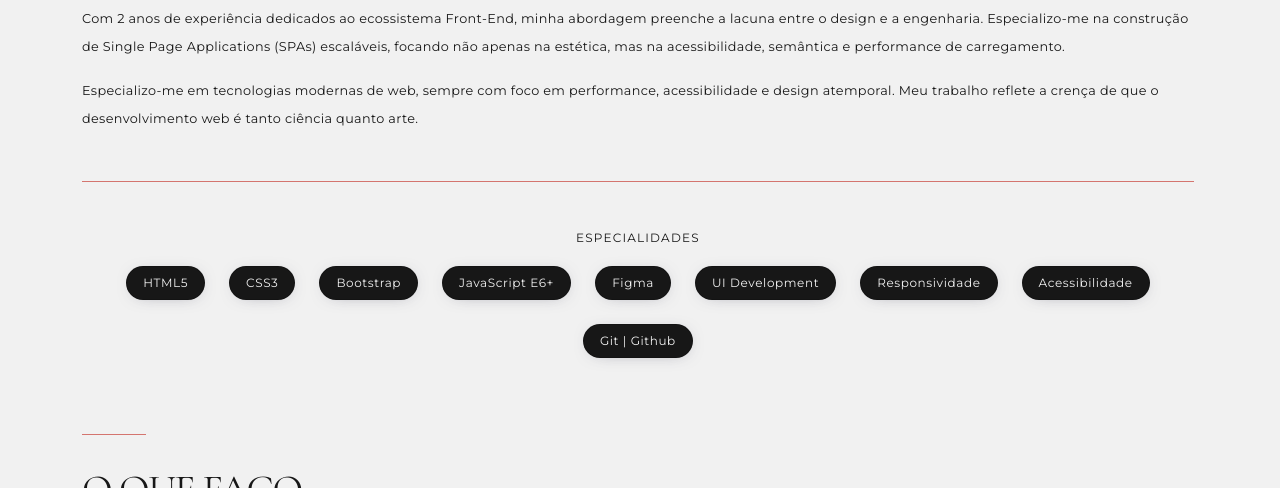
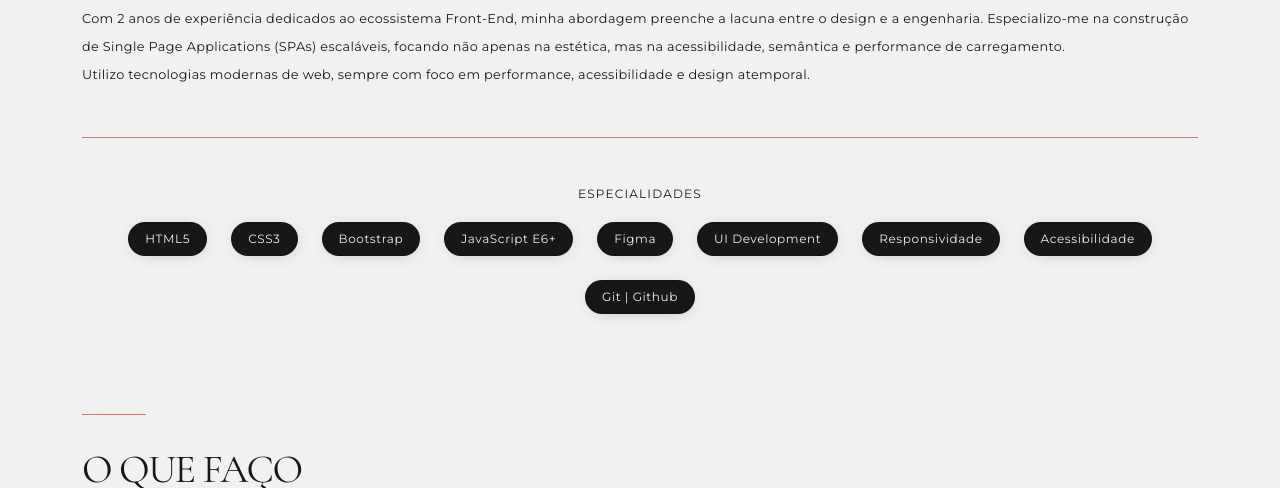
Before and after one commit to PriscillaBarbosa/priscillabarbosa-developer, a plain HTML site: page index.html in a window 1280 px wide. Shown: the part 612-1100 px from the top of the page. Drawn offline with nearby package versions, Linux system fonts and the light colour scheme.

Commit message:
corrigindo o texto da section Sobre

```diff
--- a/index.html
+++ b/index.html
@@ -87,13 +87,11 @@
                     <div class="sobre-infos d-flex justify-content-center">
                         <div class="sobre-content d-flex flex-column justify-content-between">
                             <div class="d-flex flex-column">
-                                <p class="sobre-texto d-flex justify-content-center align-items-center">Com 2 anos de experiência dedicados ao ecossistema Front-End, minha abordagem preenche a lacuna entre o design e a engenharia. Especializo-me na construção de Single Page Applications (SPAs) escaláveis, focando não apenas na estética, mas na acessibilidade, semântica e performance de carregamento.
+                                <p class="sobre-texto d-flex justify-content-center align-items-center mb-0">Com 2 anos de experiência dedicados ao ecossistema Front-End, minha abordagem preenche a lacuna entre o design e a engenharia. Especializo-me na construção de Single Page Applications (SPAs) escaláveis, focando não apenas na estética, mas na acessibilidade, semântica e performance de carregamento.
                                 </p>
-                                <p class="sobre-texto mb-5">Especializo-me em tecnologias modernas de web, sempre com foco
-                                    em performance, acessibilidade e design atemporal. Meu trabalho reflete a crença de que o
-                                    desenvolvimento web é tanto ciência quanto arte.
+                                <p class="sobre-texto mb-5">Utilizo tecnologias modernas de web, sempre com foco em performance, acessibilidade e design atemporal.
                                 </p>
-
+                            </div>
                             <div class="sobre-especialidades d-flex flex-column align-items-center justify-content-center pb-4">
                                 <h4 class="especialidades mb-0">Especialidades</h4>
                                 <ul class="cards-especialidades d-flex flex-wrap justify-content-center p-0 gap-3">
```
